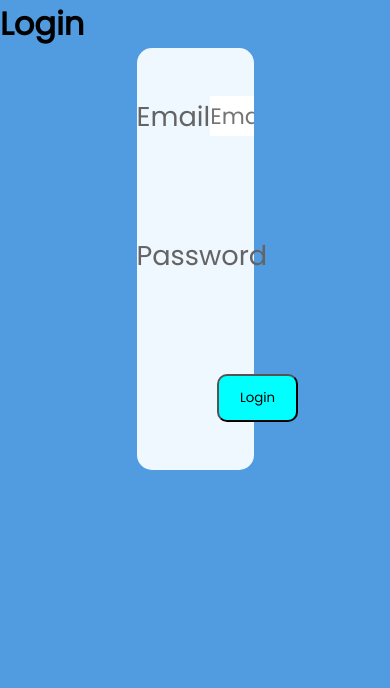
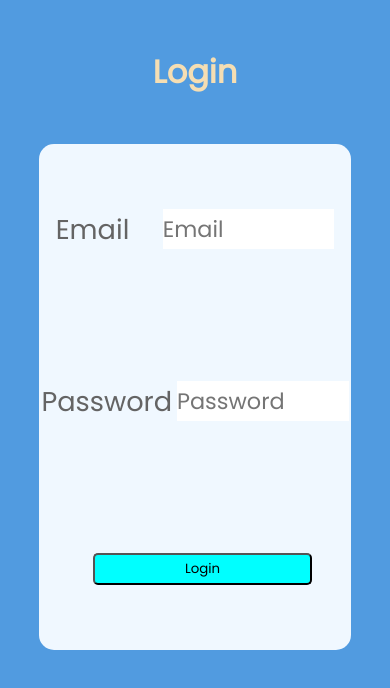
Before and after one commit to Jean-Lionel/onpr-react, a React (Create React App) app: page /login in a window 390 px wide. Shown: the top 688 px of the page. Built offline with nearby package versions, Linux system fonts and the light colour scheme.

Commit message:
add media queries

```diff
--- a/src/Pages/Login.js
+++ b/src/Pages/Login.js
@@ -51,8 +51,8 @@ const Login = () => {
         </div>
 
         {isLoading && (
-            <div>
-                Is Loading...
+            <div className='loding'>
+                <h3>Is Loading...</h3>
             </div>
         )}
         {error && (
--- a/src/styles/login.css
+++ b/src/styles/login.css
@@ -55,3 +55,54 @@ form button {
 .log-infos {
   display: flex;
 }
+
+h1 {
+  text-align: center;
+  color: wheat;
+  padding-top: 3rem;
+  padding-bottom: 3rem;
+}
+
+
+/* .loading {
+  text-align: center;
+  color: beige;
+  margin: 3rem;
+  font-size: 3rem;
+} */
+
+h3 {
+  text-align: center;
+  color: beige;
+  margin: 3rem;
+  font-size: 3rem;
+}
+
+@media only screen and (max-width: 768px) {
+  form {
+    width: 80%;
+    height: 60vh;
+    background-color: aliceblue;
+    justify-content: space-around;
+    display: flex;
+    flex-flow: column;
+    margin: auto;
+    border-radius: 15px;
+    font-size: 2.5rem;
+  }
+
+  h3 {
+    text-align: center;
+    color: beige;
+    margin: 2rem;
+    font-size: 1.5rem;
+  }
+
+  form button {
+    width: 70%;
+    margin-left: 3.4rem;
+    height: 2rem;
+    background-color: aqua;
+    border-radius: 5px;
+  }
+}
```
